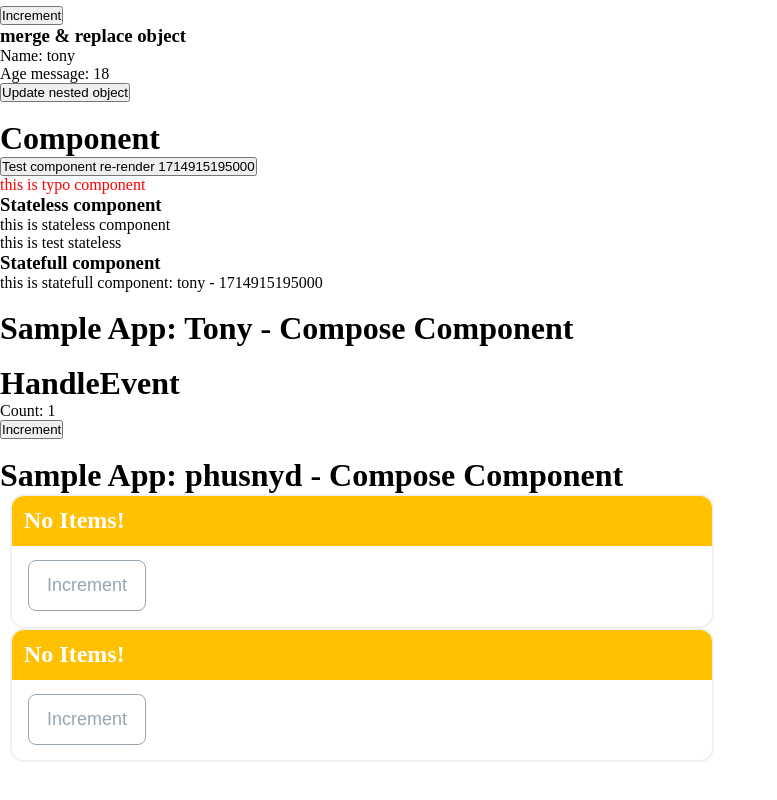
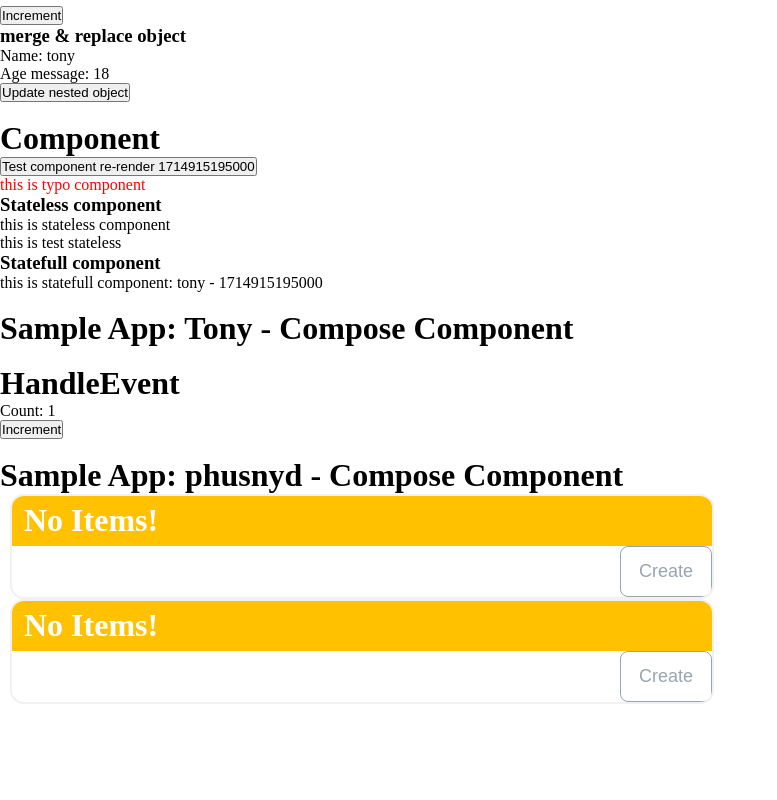
Before and after one commit to thanhphu0911/react-course-foundation, a React (Vite) app: page / in a window 1280 px wide. Shown: the part 755-1555 px from the top of the page, without its empty margins (0-777 px from the left). Built offline with nearby package versions, Linux system fonts and the light colour scheme.

Commit message:
feat: prop type

```diff
--- a/package.json
+++ b/package.json
@@ -21,6 +21,7 @@
     "eslint-plugin-react": "^7.34.1",
     "eslint-plugin-react-hooks": "^4.6.0",
     "eslint-plugin-react-refresh": "^0.4.6",
+    "prop-types": "^15.8.1",
     "vite": "^5.2.0"
   }
 }
--- /dev/null
+++ b/src/components/BasicButton.jsx
@@ -0,0 +1,24 @@
+import React from 'react'
+import PropTypes from 'prop-types';
+
+// function BasicButton({ className, type = 'button', disabled = false, onClick }) {
+//   return (
+//     <button type={type} onClick={onClick} disabled={disabled} className={className}>Increment</button>
+//   )
+// }
+
+function BasicButton({ text = "Default", ...restProps }) {
+  return (
+    <button {...restProps}>{text}</button>
+  )
+}
+
+export default BasicButton
+
+BasicButton.propTypes = {
+  text: PropTypes.string,
+  restProps: PropTypes.shape({
+    disable: PropTypes.bool,
+    className: PropTypes.string
+  }),
+}
--- a/src/sampleApp/phusnyd/PhuComposedComponent.jsx
+++ b/src/sampleApp/phusnyd/PhuComposedComponent.jsx
@@ -1,13 +1,23 @@
+import BasicButton from '../../components/BasicButton';
+
 function PhuComposedComponent() {
   return (
     <>
       <div className="container">
-        <nav className="banner">
+        <div className="banner">
           <h1>No Items!</h1>
-        </nav>
-        <main>
-          <button className="btn">Increment</button>
-        </main>
+        </div>
+        <div style={{
+          textAlign: 'right'
+        }}>
+          <BasicButton
+            text="Create"
+            className="btn nhat_button"
+            onClick={() => {}}
+            type="button"
+          />
+        </div>
+
       </div>
     </>
   );
```
Also changed, not shown: 1 other file (tests, documents, lock files or other folders).
